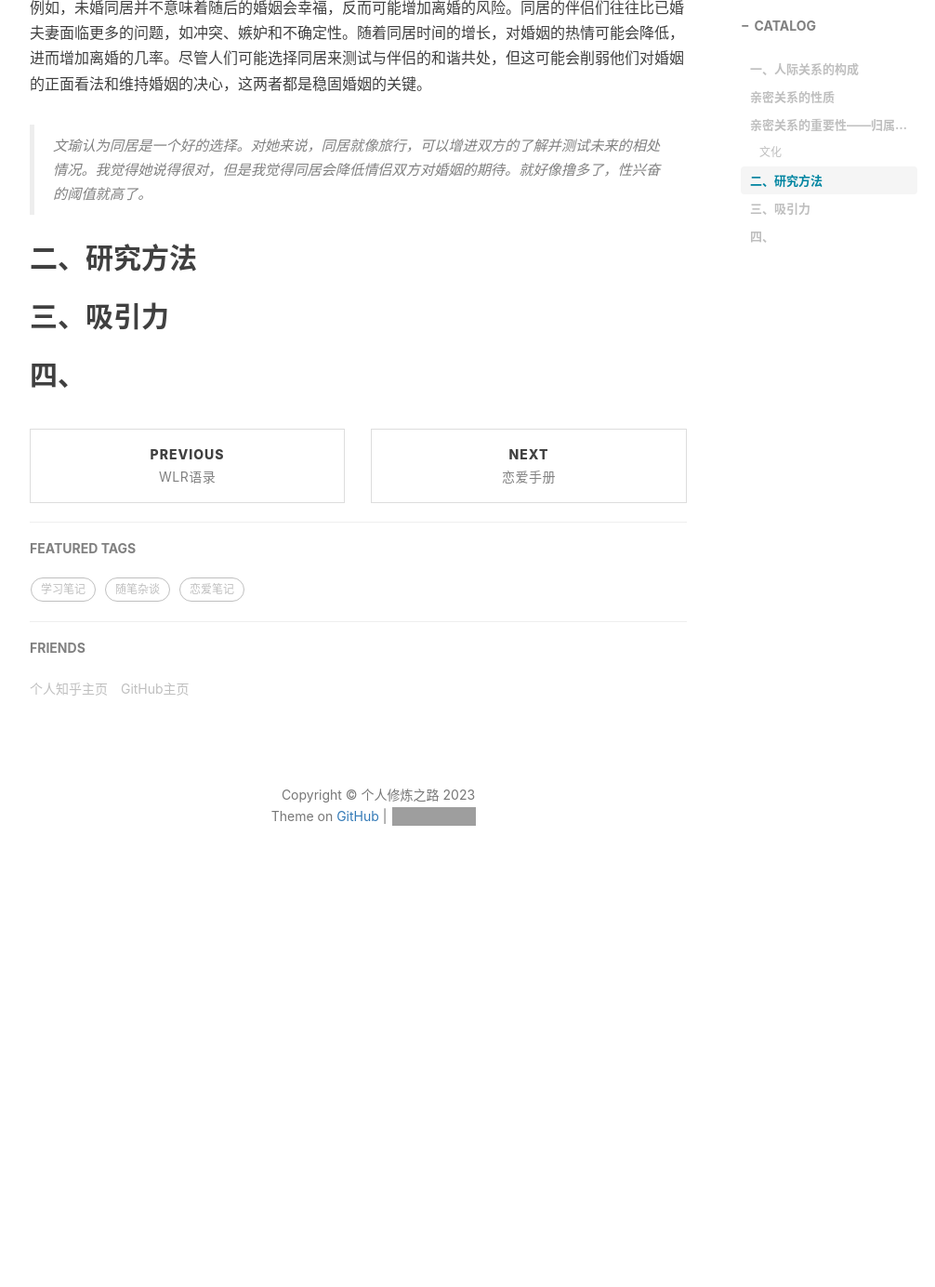
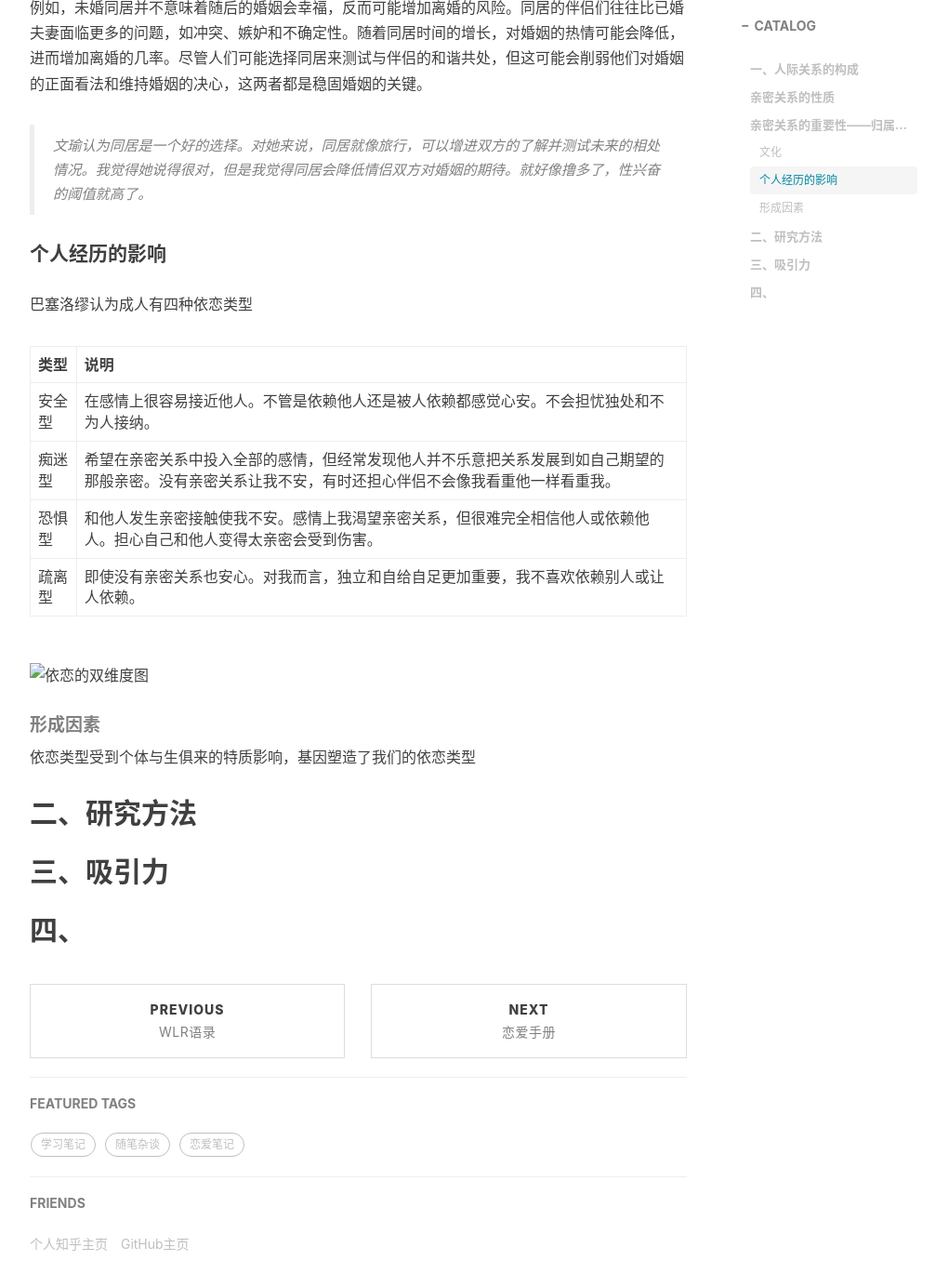
Before and after one commit to bingchuH/bingchuH.github.io, a Jekyll site: the page built from _posts/2023-08-06-亲密关系.md, in a window 1280 px wide and 1400 px high, scrolled down 1651 px. Shown: the top 1384 px of the window at 93% size, without its empty margins (233-1239 px from the left). Built offline with Jekyll 4.4.1, drawn with Linux system fonts in a browser that asks for light colours; nearby versions of some CDN libraries; comment, search, counter and statistics services are not loaded; before the commit the page ends 2633 px from its top, so only the background shows below that; grey boxes are pictures that could not be loaded.

Commit message:
modified

```diff
--- a/_posts/2023-08-06-亲密关系.md
+++ b/_posts/2023-08-06-亲密关系.md
@@ -36,11 +36,22 @@ tags:
 
 >文瑜认为同居是一个好的选择。对她来说，同居就像旅行，可以增进双方的了解并测试未来的相处情况。我觉得她说得很对，但是我觉得同居会降低情侣双方对婚姻的期待。就好像撸多了，性兴奋的阈值就高了。
 
+#### 个人经历的影响
+
+巴塞洛缪认为成人有四种依恋类型
+
+| 类型 | 说明 |
+|-------|-------|
+| 安全型 | 在感情上很容易接近他人。不管是依赖他人还是被人依赖都感觉心安。不会担忧独处和不为人接纳。 |
+| 痴迷型 | 希望在亲密关系中投入全部的感情，但经常发现他人并不乐意把关系发展到如自己期望的那般亲密。没有亲密关系让我不安，有时还担心伴侣不会像我看重他一样看重我。 |
+| 恐惧型 | 和他人发生亲密接触使我不安。感情上我渴望亲密关系，但很难完全相信他人或依赖他人。担心自己和他人变得太亲密会受到伤害。 |
+| 疏离型 | 即使没有亲密关系也安心。对我而言，独立和自给自足更加重要，我不喜欢依赖别人或让人依赖。 |
 
 
+![依恋的双维度图](./img/2023-08-11-0001.png)
 
-
-
+##### 形成因素
+依恋类型受到个体与生俱来的特质影响，基因塑造了我们的依恋类型
 
 ## 二、研究方法
 
```
Also changed, not shown: img/2023-08-11-0001.png (added).
